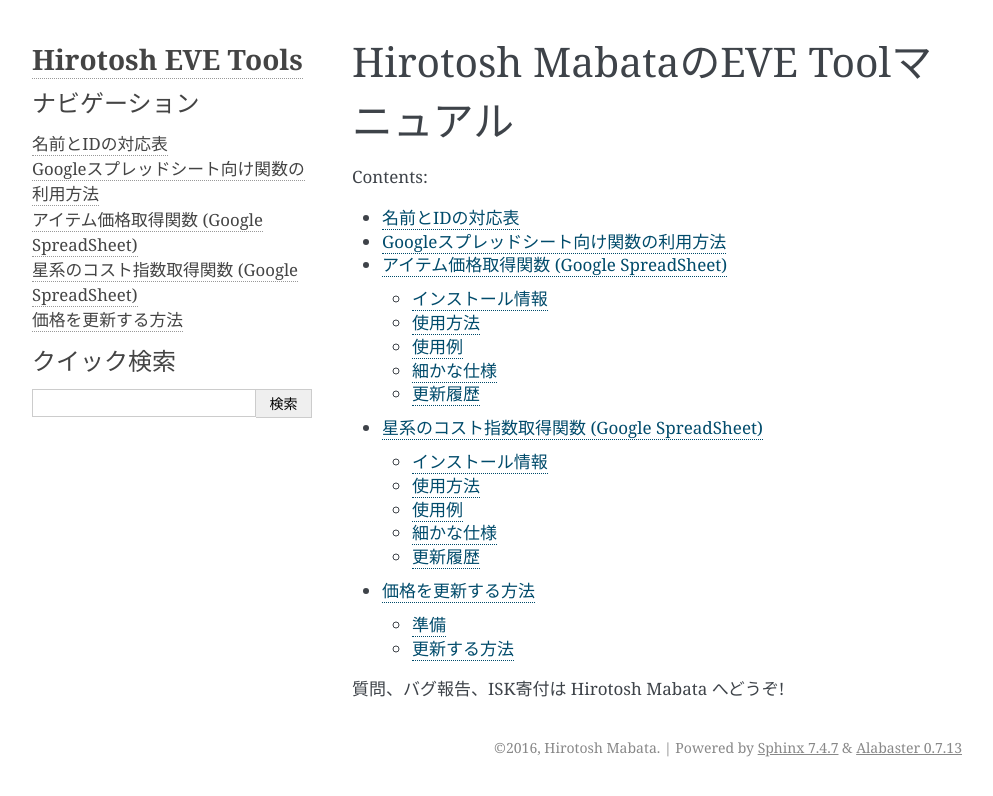
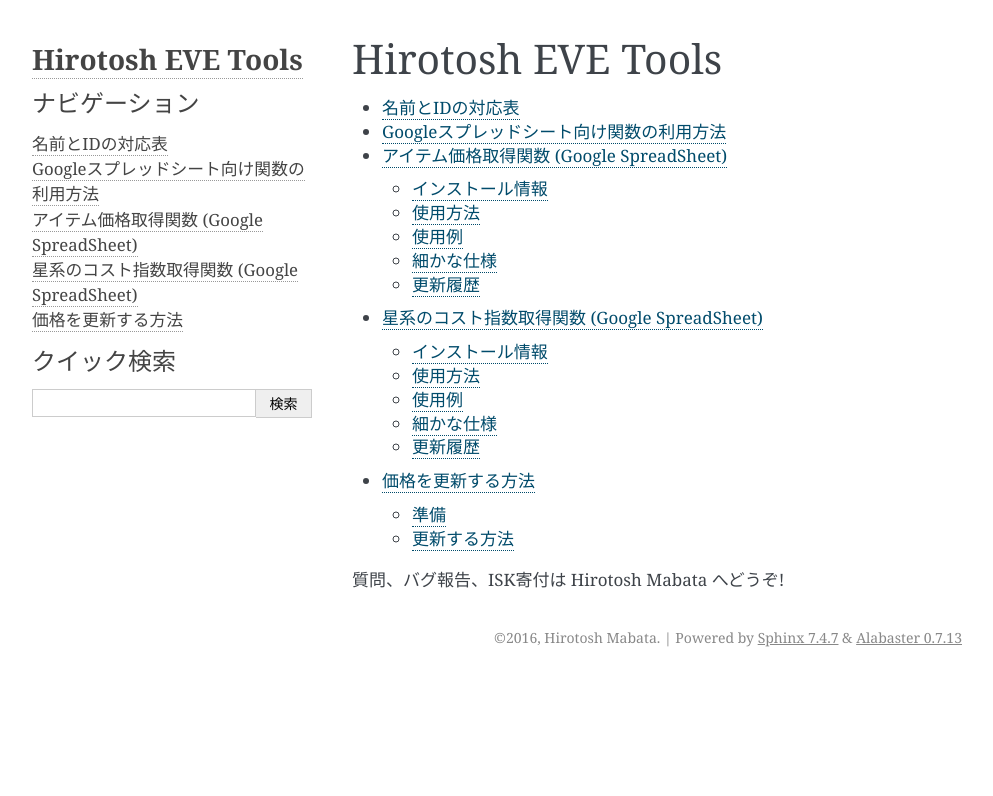
Before and after one commit to HirotoshMabata/eve-tools-doc, a Sphinx documentation site: the page built from source/index.rst, in a window 1280 px wide. Shown: the top 796 px of the page, without its empty margins (148-1141 px from the left). Built offline with Sphinx 7.4.7, drawn with Linux system fonts in a browser that asks for light colours; formulas are drawn with MathJax 3.

Commit message:
タイトルがはみださないよう調整

```diff
--- a/source/index.rst
+++ b/source/index.rst
@@ -3,10 +3,8 @@
    You can adapt this file completely to your liking, but it should at least
    contain the root `toctree` directive.
 
-Hirotosh MabataのEVE Toolマニュアル
-===================================
-
-Contents:
+Hirotosh EVE Tools
+==================
 
 .. toctree::
    :maxdepth: 2
```
